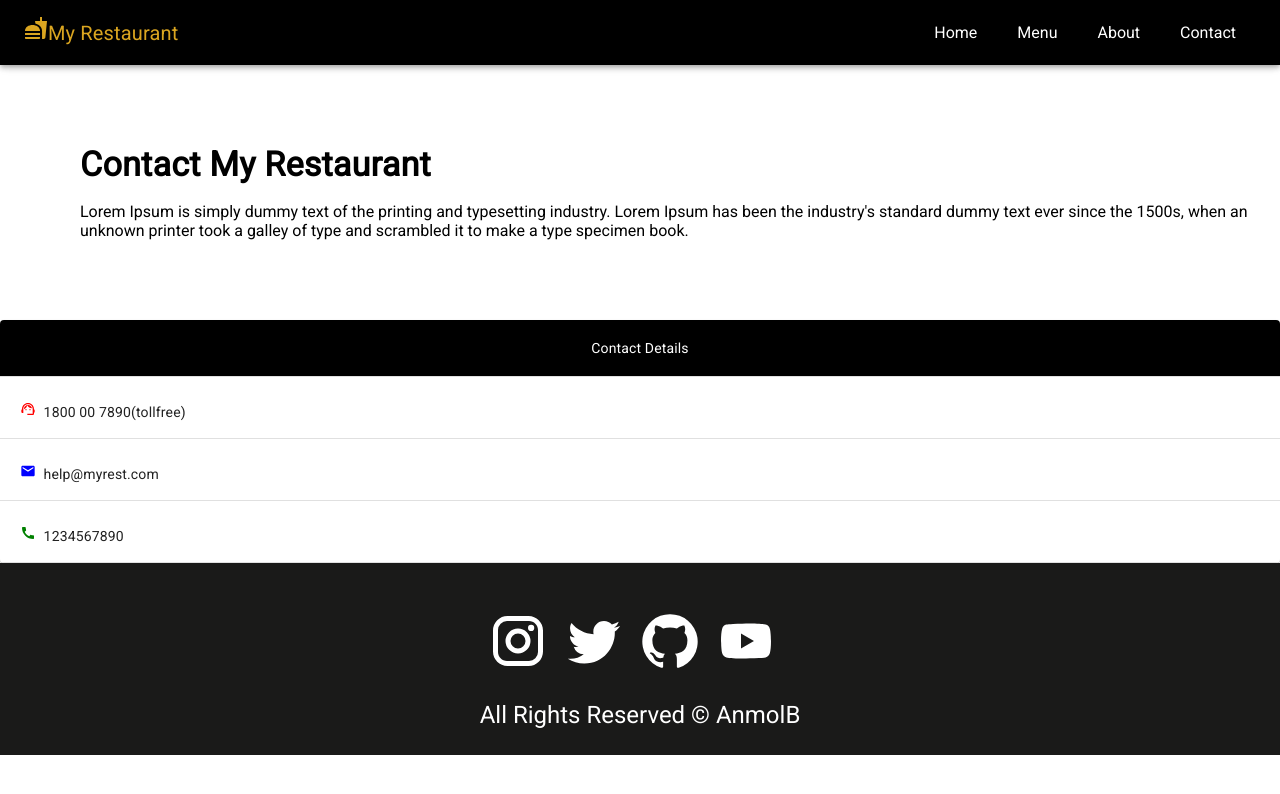
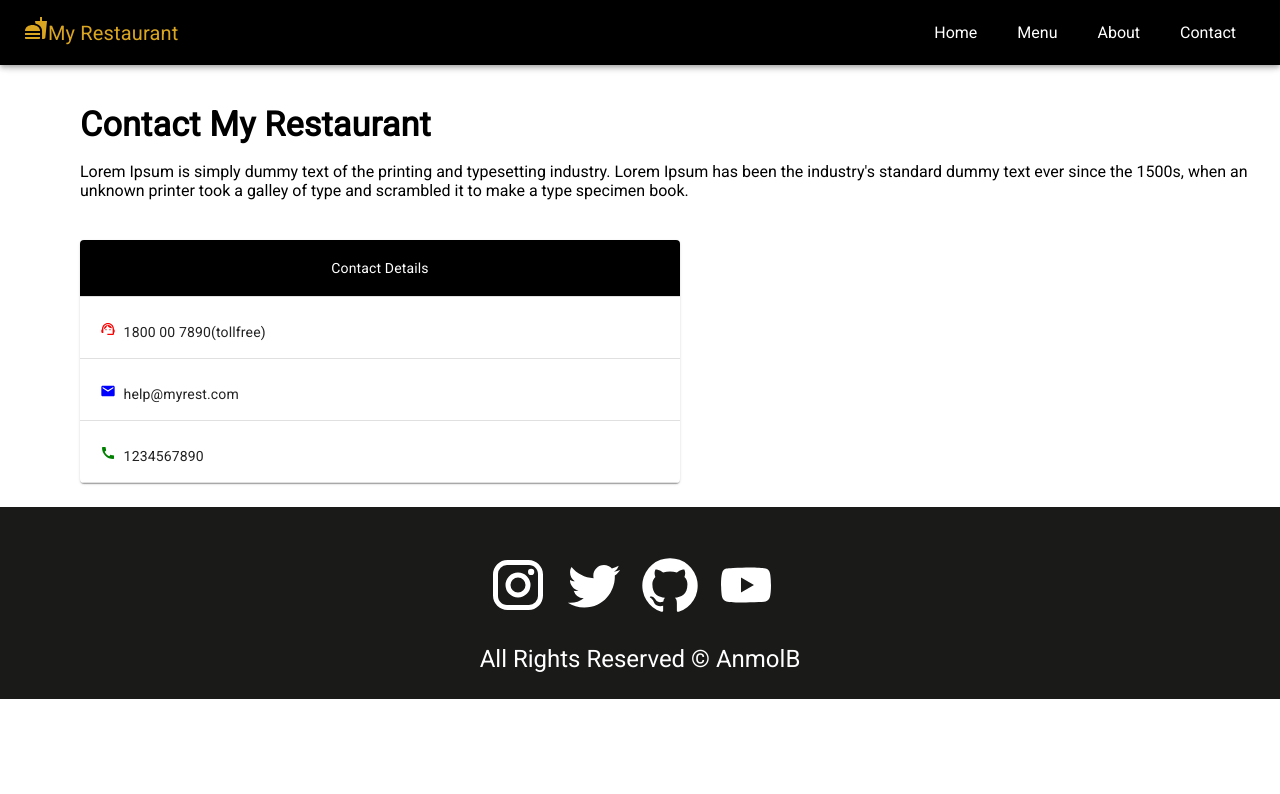
Before and after one commit to anmolbiranwar/Restaurant-website_Reactjs_MUI, a React (Create React App) app: page /contact in a window 1280 px wide. Shown: the top 794 px of the page. Built offline with nearby package versions, Linux system fonts and the light colour scheme.

Commit message:
Update Contact.js

```diff
--- a/src/pages/Contact.js
+++ b/src/pages/Contact.js
@@ -8,12 +8,12 @@ import CallIcon from '@mui/icons-material/Call';
 const Contact = () => {
   return (
     <Layout>
-        <Box sx={{my:10, ml:10, "& h4":{fontWeight:"bold", mb:2}}}>
+        <Box sx={{my:5, ml:10, "& h4":{fontWeight:"bold", mb:2}}}>
           <Typography variant='h4'>Contact My Restaurant</Typography>
           <p> Lorem Ipsum is simply dummy text of the printing and typesetting industry. Lorem Ipsum has been the industry's standard dummy text ever since the 1500s, when an unknown printer took a galley of type and scrambled it to make a type specimen book.
           </p>
         </Box>
-        <Box>
+        <Box sx={{m:3, width:'600px', ml:10, '@media(max-width:600px)':{width:'300px'},}}>
           <TableContainer component={Paper}>
             <Table aria-label='contact table'>
               <TableHead>
```
